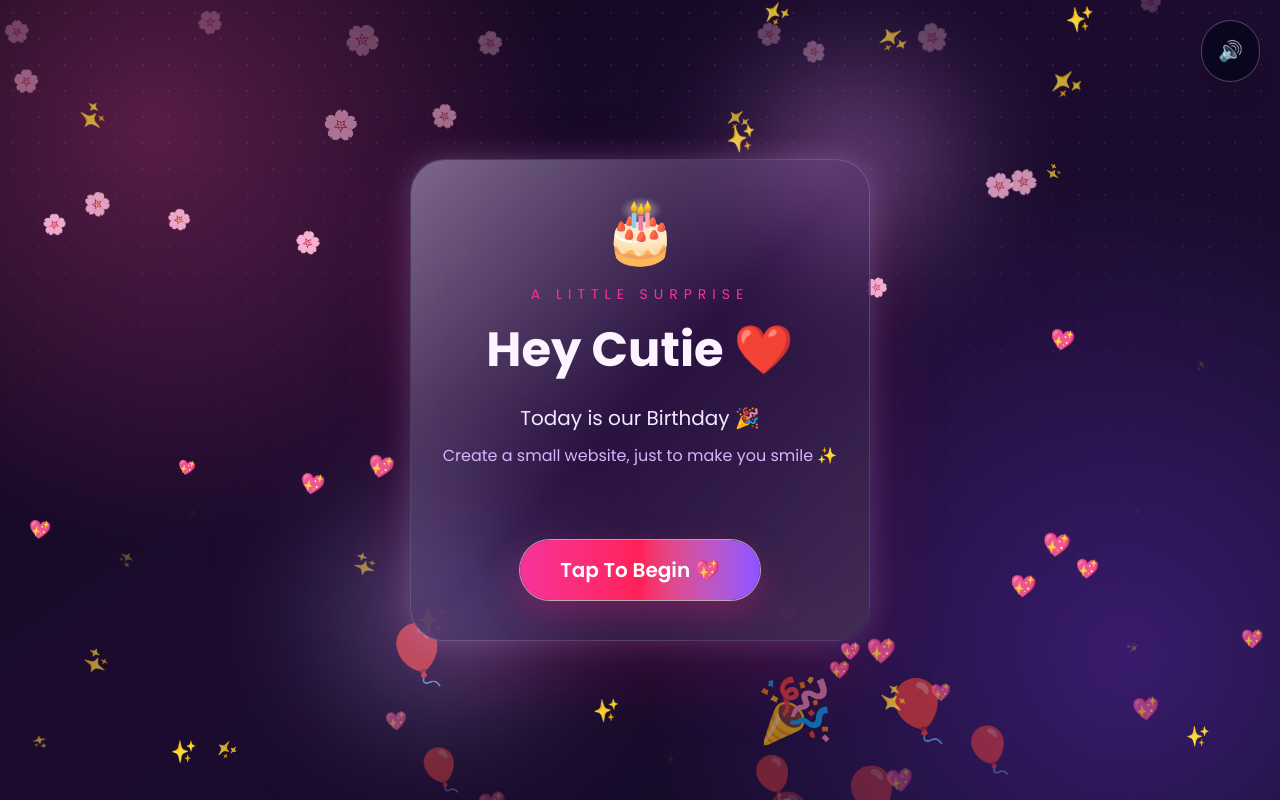
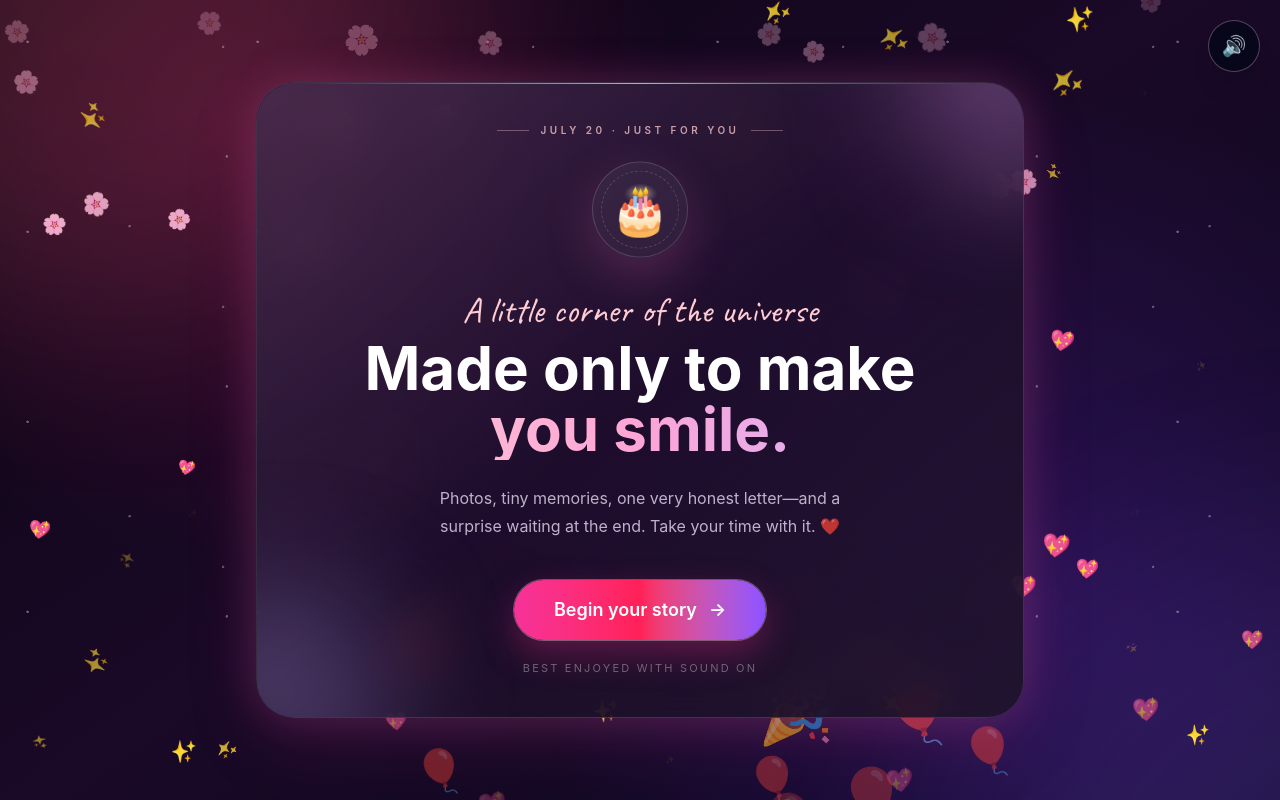
Before and after one commit to Tanay-Mahajan/birthday-surprise, a Next.js app: page / in a window 1280 px wide. Built offline with nearby package versions, Linux system fonts and the light colour scheme.

Commit message:
enhancement

```diff
--- a/app/globals.css
+++ b/app/globals.css
@@ -1,7 +1,7 @@
 @import "tailwindcss";
 
 :root {
-  --background: #10071d;
+  --background: #090510;
   --foreground: #fdf4ff;
   --rose: #f472b6;
   --plum: #a78bfa;
@@ -13,11 +13,8 @@ body {
   padding: 0;
   overflow-x: hidden;
   scroll-behavior: smooth;
-  background:
-    radial-gradient(circle at 12% 16%, rgba(236, 72, 153, 0.32), transparent 26rem),
-    radial-gradient(circle at 88% 82%, rgba(124, 58, 237, 0.34), transparent 30rem),
-    linear-gradient(145deg, #0d0618 0%, #1d0b2f 46%, #120c27 100%);
-  font-family: Arial, Helvetica, sans-serif;
+  background: #090510;
+  font-family: Inter, ui-sans-serif, -apple-system, BlinkMacSystemFont, "Segoe UI", sans-serif;
   color: var(--foreground);
 }
 
@@ -27,8 +24,21 @@ body {
 
 body {
   min-height: 100vh;
+  min-height: 100dvh;
   position: relative;
   isolation: isolate;
+}
+
+.journey-progress,
+.music-toggle {
+  margin-top: env(safe-area-inset-top);
+}
+
+@media (max-height: 700px) and (max-width: 640px) {
+  .glass {
+    transform: scale(0.94);
+    transform-origin: center;
+  }
 }
 
 body::before {
@@ -37,9 +47,9 @@ body::before {
   z-index: -1;
   inset: 0;
   pointer-events: none;
-  opacity: 0.42;
-  background-image: radial-gradient(rgba(251, 207, 232, 0.22) 1px, transparent 1px);
-  background-size: 26px 26px;
+  opacity: 0.26;
+  background-image: radial-gradient(rgba(251, 207, 232, 0.32) 0.7px, transparent 0.7px);
+  background-size: 31px 31px;
   mask-image: linear-gradient(to bottom, black, transparent 78%);
 }
 
@@ -108,10 +118,64 @@ button:active {
 
   -webkit-backdrop-filter: blur(24px) saturate(145%);
 
-  background: linear-gradient(135deg, rgba(54, 23, 77, 0.9), rgba(30, 15, 52, 0.78));
+  background: linear-gradient(145deg, rgba(43, 18, 55, 0.82), rgba(18, 10, 31, 0.9));
 
-  border: 1px solid rgba(255,255,255,.18);
+  border: 1px solid rgba(255,255,255,.14);
 
+}
+
+.birthday-shell {
+  background:
+    radial-gradient(circle at 18% 14%, rgba(190, 24, 93, 0.25), transparent 28rem),
+    radial-gradient(circle at 82% 76%, rgba(109, 40, 217, 0.26), transparent 32rem),
+    linear-gradient(145deg, #090510 0%, #1a0927 48%, #0b0920 100%);
+}
+
+.font-handwritten {
+  font-family: "Caveat", cursive;
+}
+
+.text-balance {
+  text-wrap: balance;
+}
+
+.star-field {
+  position: absolute;
+  inset: 0;
+  opacity: 0.35;
+  background-image:
+    radial-gradient(circle at 12% 22%, white 0 1px, transparent 1.5px),
+    radial-gradient(circle at 72% 18%, #fbcfe8 0 1px, transparent 1.5px),
+    radial-gradient(circle at 84% 68%, white 0 1px, transparent 1.5px),
+    radial-gradient(circle at 36% 78%, #ddd6fe 0 1px, transparent 1.5px);
+  background-size: 230px 190px, 310px 260px, 270px 230px, 360px 290px;
+}
+
+.aurora {
+  position: absolute;
+  width: 42rem;
+  height: 42rem;
+  border-radius: 999px;
+  filter: blur(100px);
+  opacity: 0.16;
+  animation: auroraDrift 14s ease-in-out infinite alternate;
+}
+
+.aurora-one {
+  top: -24rem;
+  left: -16rem;
+  background: #fb7185;
+}
+
+.aurora-two {
+  right: -20rem;
+  bottom: -25rem;
+  background: #8b5cf6;
+  animation-delay: -7s;
+}
+
+@keyframes auroraDrift {
+  to { transform: translate3d(4rem, 3rem, 0) scale(1.12); }
 }
 
 .glass .text-gray-700 {
--- a/app/layout.tsx
+++ b/app/layout.tsx
@@ -1,11 +1,11 @@
 import "./globals.css";
-import { Poppins } from "next/font/google";
 import "@fontsource/caveat";
+import type { Metadata } from "next";
 
-const poppins = Poppins({
-subsets:["latin"],
-weight:["300","400","500","600","700","800"]
-});
+export const metadata: Metadata = {
+  title: "A Little Birthday Surprise ❤️",
+  description: "A small corner of the universe, made just to make you smile.",
+};
 
 export default function RootLayout({
 children,
@@ -15,9 +15,9 @@ children:React.ReactNode;
 
 return(
 
-<html>
+<html lang="en">
 
-<body className={poppins.className}>
+<body>
 
 {children}
 
--- a/components/AnimatedButton.tsx
+++ b/components/AnimatedButton.tsx
@@ -12,28 +12,29 @@ export default function AnimatedButton({
   return (
     <motion.button
       whileHover={{
-        scale: 1.08,
-        rotate: -2,
+        scale: 1.035,
+        y: -2,
       }}
       whileTap={{
         scale: .95,
       }}
       onClick={onClick}
       className="
-      mt-8
-      px-10
-      py-4
+      mt-8 inline-flex items-center gap-3
+      px-8 sm:px-10
+      py-3.5 sm:py-4
       rounded-full
       bg-gradient-to-r
       from-pink-500
       via-rose-500
       to-violet-500
       text-white
-      text-xl
+      text-base sm:text-lg
       font-semibold
       shadow-[0_14px_34px_rgba(219,39,119,.35)]
       ring-1
-      ring-white/60
+      ring-white/30
+      hover:shadow-[0_18px_50px_rgba(219,39,119,.5)]
       "
     >
       {children}
--- a/components/BackgroundMusic.tsx
+++ b/components/BackgroundMusic.tsx
@@ -86,7 +86,7 @@ export default function BackgroundMusic() {
 
       <button
         onClick={toggle}
-        className="fixed top-5 right-5 z-50 rounded-full border border-pink-200/30 bg-slate-950/65 p-4 text-xl text-white shadow-xl backdrop-blur-md transition-transform hover:scale-110 active:scale-95 select-none"
+        className="music-toggle fixed right-3 top-3 z-50 flex h-11 w-11 items-center justify-center rounded-full border border-pink-200/30 bg-slate-950/70 text-base text-white shadow-xl backdrop-blur-md transition-transform hover:scale-110 active:scale-95 select-none sm:right-5 sm:top-5 sm:h-13 sm:w-13 sm:text-xl"
         aria-label={playing ? "Mute Music" : "Unmute Music"}
       >
         {playing ? "🔊" : "🔈"}
--- a/components/FloatingBalloons.tsx
+++ b/components/FloatingBalloons.tsx
@@ -29,6 +29,8 @@ export default function FloatingBalloons() {
       emoji: emojis[Math.floor(Math.random() * emojis.length)],
     }));
 
+    // Generated only after hydration so server and client markup stay identical.
+    // eslint-disable-next-line react-hooks/set-state-in-effect
     setBalloons(items);
   }, []);
 
--- a/components/FloatingHearts.tsx
+++ b/components/FloatingHearts.tsx
@@ -21,6 +21,8 @@ export default function FloatingHearts() {
       size: 20 + Math.random() * 18,
     }));
 
+    // Generated only after hydration so server and client markup stay identical.
+    // eslint-disable-next-line react-hooks/set-state-in-effect
     setHearts(items);
   }, []);
 
--- a/components/GiftBlocked.tsx
+++ b/components/GiftBlocked.tsx
@@ -125,7 +125,7 @@ export default function GiftBlocked({ onContinue }: Props) {
           shadow-xl
         "
       >
-        📖 Okay... I'll Read The Letter
+        📖 Okay… I&apos;ll Read The Letter
       </motion.button>
 
       <motion.p
@@ -145,7 +145,7 @@ export default function GiftBlocked({ onContinue }: Props) {
           text-pink-500
         "
       >
-        Trust me... it's worth reading first ✨
+        Trust me… it&apos;s worth reading first ✨
       </motion.p>
 
     </div>
--- a/components/GlassCard.tsx
+++ b/components/GlassCard.tsx
@@ -25,19 +25,17 @@ export default function GlassCard({ children }: Props) {
       className="
         glass
         glow
-        pulse-glow
-
         w-full
         max-w-sm
         sm:max-w-md
-        md:max-w-2xl
+        md:max-w-3xl
 
         mx-auto
 
-        rounded-[34px]
+        rounded-[38px]
 
         px-5
-        py-8
+        py-7
 
         sm:px-8
         sm:py-10
@@ -48,8 +46,9 @@ export default function GlassCard({ children }: Props) {
 
         relative
 
-        overflow-visible
+        overflow-hidden
       "
+      style={{ width: "min(calc(100vw - 24px), 768px)" }}
     >
       {/* Decorative Glow */}
 
@@ -79,7 +78,8 @@ export default function GlassCard({ children }: Props) {
         "
       />
 
-      <div className="pointer-events-none absolute inset-0 rounded-[34px] bg-gradient-to-br from-white/35 via-transparent to-pink-200/15" />
+      <div className="pointer-events-none absolute inset-0 rounded-[38px] bg-gradient-to-br from-white/10 via-transparent to-pink-200/5" />
+      <div className="pointer-events-none absolute inset-x-12 top-0 h-px bg-gradient-to-r from-transparent via-white/65 to-transparent" />
 
       <div className="relative z-10">
         {children}
--- a/components/Hero.tsx
+++ b/components/Hero.tsx
@@ -1,195 +1,109 @@
 "use client";
 
+import { AnimatePresence, motion } from "framer-motion";
 import { useState } from "react";
+import AnimatedButton from "./AnimatedButton";
+import BackgroundMusic from "./BackgroundMusic";
+import Choice from "./Choice";
+import FinalThankYou from "./FinalThankYou";
+import FloatingBalloons from "./FloatingBalloons";
+import FloatingHearts from "./FloatingHearts";
+import Gift from "./Gift";
+import GiftBlocked from "./GiftBlocked";
+import GlassCard from "./GlassCard";
+import Letter from "./Letter";
+import Petals from "./Petals";
+import PhotoPopSurprise from "./PhotoPopSurprise";
+import Sparkles from "./Sparkles";
 
-import GlassCard from "./GlassCard";
-import AnimatedButton from "./AnimatedButton";
-
-import FloatingHearts from "./FloatingHearts";
-import FloatingBalloons from "./FloatingBalloons";
-import Sparkles from "./Sparkles";
-import Petals from "./Petals";
-import BackgroundMusic from "./BackgroundMusic";
-
-import Choice from "./Choice";
-import GiftBlocked from "./GiftBlocked";
-import Letter from "./Letter";
-import Gift from "./Gift";
-import PhotoPopSurprise from "./PhotoPopSurprise";
-import FinalThankYou from "./FinalThankYou";
-
-import { motion, AnimatePresence } from "framer-motion";
+const chapterLabels = ["For you", "Memories", "A choice", "Wait…", "My letter", "Your gift", "One last thing", "Always"];
 
 export default function Hero() {
   const [page, setPage] = useState(0);
+  const isFullBleed = page === 1 || page === 7;
 
   return (
-    <main
-      className="
-      min-h-screen
-      w-full
-      flex
-      items-center
-      justify-center
-      px-4
-      py-6
-      relative
-      overflow-hidden
-      "
-    >
+    <main className="birthday-shell relative min-h-[100dvh] w-full overflow-x-hidden">
       <BackgroundMusic />
 
-      <div className="absolute inset-0 overflow-hidden pointer-events-none">
+      <div aria-hidden="true" className="pointer-events-none fixed inset-0 overflow-hidden">
+        <div className="aurora aurora-one" />
+        <div className="aurora aurora-two" />
+        <div className="star-field" />
         <Petals />
         <FloatingHearts />
         <FloatingBalloons />
         <Sparkles />
       </div>
 
-      {/* Conditionally bypass GlassCard styling for the full-screen interactive photo pop-up experience */}
-      {page === 1 || page === 7 ? (
+      {page > 0 && page < 7 && (
+        <div className="journey-progress fixed left-4 right-20 top-4 z-40 sm:left-1/2 sm:right-auto sm:w-[420px] sm:-translate-x-1/2" aria-label={`Chapter ${page + 1} of 8: ${chapterLabels[page]}`}>
+          <div className="mb-2 flex items-center justify-between text-[10px] font-semibold uppercase tracking-[0.22em] text-rose-100/70">
+            <span>{chapterLabels[page]}</span>
+            <span>{page + 1} / 8</span>
+          </div>
+          <div className="h-1 overflow-hidden rounded-full bg-white/10 ring-1 ring-white/10">
+            <motion.div
+              className="h-full rounded-full bg-gradient-to-r from-rose-300 via-pink-400 to-violet-400"
+              animate={{ width: `${((page + 1) / 8) * 100}%` }}
+              transition={{ type: "spring", stiffness: 100, damping: 18 }}
+            />
+          </div>
+        </div>
+      )}
+
+      {isFullBleed ? (
         <AnimatePresence mode="wait">
-          <motion.div
-            key={page === 1 ? "photo-pop" : "final-thank-you"}
-            initial={{ opacity: 0 }}
-            animate={{ opacity: 1 }}
-            exit={{ opacity: 0 }}
-            className="w-full h-full"
-          >
-            {page === 1 ? (
-              <PhotoPopSurprise onComplete={() => setPage(2)} />
-            ) : (
-              <FinalThankYou />
-            )}
+          <motion.div key={page} initial={{ opacity: 0 }} animate={{ opacity: 1 }} exit={{ opacity: 0 }} className="min-h-[100dvh] w-full">
+            {page === 1 ? <PhotoPopSurprise onComplete={() => setPage(2)} /> : <FinalThankYou />}
           </motion.div>
         </AnimatePresence>
       ) : (
-        <div className="relative z-20">
+        <div className="relative z-20 flex min-h-[100dvh] items-center justify-center px-3 py-16 sm:px-6 sm:py-20">
           <GlassCard>
             <AnimatePresence mode="wait">
-              {/* ---------------- PAGE 0 ---------------- */}
               {page === 0 && (
-                <motion.div
-                  key="home"
-                  initial={{ opacity: 0, y: 40 }}
-                  animate={{ opacity: 1, y: 0 }}
-                  exit={{ opacity: 0, y: -30 }}
-                  transition={{ duration: 0.7 }}
-                  className="text-center"
-                >
-                  <motion.div
-                    animate={{ scale: [1, 1.08, 1] }}
-                    transition={{ repeat: Infinity, duration: 2 }}
-                    className="text-6xl"
-                  >
+                <motion.div key="home" initial={{ opacity: 0, y: 28 }} animate={{ opacity: 1, y: 0 }} exit={{ opacity: 0, y: -24 }} transition={{ duration: 0.65 }} className="text-center">
+                  <div className="mx-auto mb-5 flex items-center justify-center gap-2 text-[9px] font-semibold uppercase tracking-[0.25em] text-rose-200/75 sm:mb-7 sm:gap-3 sm:text-[10px] sm:tracking-[0.35em]">
+                    <span className="h-px w-8 bg-rose-200/35" />
+                    July 20 · just for you
+                    <span className="h-px w-8 bg-rose-200/35" />
+                  </div>
+
+                  <motion.div animate={{ y: [0, -7, 0], rotate: [-2, 2, -2] }} transition={{ repeat: Infinity, duration: 3.2, ease: "easeInOut" }} className="relative mx-auto flex h-20 w-20 items-center justify-center rounded-full border border-white/15 bg-white/[0.06] text-4xl shadow-[0_18px_50px_rgba(244,114,182,.22)] sm:h-24 sm:w-24 sm:text-5xl">
+                    <span className="absolute inset-2 rounded-full border border-dashed border-rose-200/20" />
                     🎂
                   </motion.div>
-                  <h2 className="mt-6 text-pink-500 uppercase tracking-[6px] text-sm">
-                    A Little Surprise
-                  </h2>
-                  <h1 className="mt-4 font-bold leading-tight text-4xl sm:text-5xl">
-                    Hey Cutie ❤️
+
+                  <p className="mt-5 font-handwritten text-3xl text-rose-200 sm:mt-7 sm:text-4xl">A little corner of the universe</p>
+                  <h1 className="mt-1 text-balance text-[2.5rem] font-bold leading-[1.02] text-white sm:mt-2 sm:text-6xl">
+                    Made only to make
+                    <span className="block bg-gradient-to-r from-rose-200 via-pink-300 to-violet-300 bg-clip-text text-transparent">you smile.</span>
                   </h1>
-                  <p className="mt-6 text-lg sm:text-xl text-gray-700">
-                    Today is our Birthday 🎉
+                  <p className="mx-auto mt-5 max-w-md text-sm leading-6 text-purple-100/75 sm:mt-6 sm:text-base sm:leading-7">
+                    Photos, tiny memories, one very honest letter—and a surprise waiting at the end. Take your time with it. ❤️
                   </p>
-                  <p className="mt-3 text-gray-500 text-sm sm:text-base">
-                    Create a small website, just to make you smile ✨
-                  </p>
-                  <div className="mt-10 flex justify-center">
-                    <AnimatedButton onClick={() => setPage(1)}>
-                      Tap To Begin 💖
-                    </AnimatedButton>
+
+                  <div className="mt-2 flex justify-center">
+                    <AnimatedButton onClick={() => setPage(1)}>Begin your story <span aria-hidden="true">→</span></AnimatedButton>
                   </div>
+                  <p className="mt-5 text-[11px] uppercase tracking-[0.2em] text-white/35">Best enjoyed with sound on</p>
                 </motion.div>
               )}
 
-              {/* ---------------- PAGE 2 (Shifted from Page 1) ---------------- */}
-              {page === 2 && (
-                <motion.div
-                  key="choice"
-                  initial={{ opacity: 0 }}
-                  animate={{ opacity: 1 }}
-                  exit={{ opacity: 0 }}
-                >
-                  <Choice
-                    onLetter={() => setPage(4)}
-                    onGift={() => setPage(3)}
-                  />
-                </motion.div>
-              )}
-
-              {/* ---------------- PAGE 3 (Shifted from Page 2) ---------------- */}
-              {page === 3 && (
-                <motion.div
-                  key="blocked"
-                  initial={{ opacity: 0 }}
-                  animate={{ opacity: 1 }}
-                  exit={{ opacity: 0 }}
-                >
-                  <GiftBlocked onContinue={() => setPage(4)} />
-                </motion.div>
-              )}
-
-              {/* ---------------- PAGE 4 (Shifted from Page 3) ---------------- */}
-              {page === 4 && (
-                <motion.div
-                  key="letter"
-                  initial={{ opacity: 0 }}
-                  animate={{ opacity: 1 }}
-                  exit={{ opacity: 0 }}
-                >
-                  <Letter onContinue={() => setPage(5)} />
-                </motion.div>
-              )}
-
-              {/* ---------------- PAGE 5 (Shifted from Page 4) ---------------- */}
-              {page === 5 && (
-                <motion.div
-                  key="gift"
-                  initial={{ opacity: 0 }}
-                  animate={{ opacity: 1 }}
-                  exit={{ opacity: 0 }}
-                >
-                  <Gift onReveal={() => setPage(6)} />
-                </motion.div>
-              )}
-
-              {/* ---------------- PAGE 6 (Final Reel Video Page) ---------------- */}
+              {page === 2 && <motion.div key="choice" initial={{ opacity: 0, y: 18 }} animate={{ opacity: 1, y: 0 }} exit={{ opacity: 0 }}><Choice onLetter={() => setPage(4)} onGift={() => setPage(3)} /></motion.div>}
+              {page === 3 && <motion.div key="blocked" initial={{ opacity: 0, scale: .97 }} animate={{ opacity: 1, scale: 1 }} exit={{ opacity: 0 }}><GiftBlocked onContinue={() => setPage(4)} /></motion.div>}
+              {page === 4 && <motion.div key="letter" initial={{ opacity: 0 }} animate={{ opacity: 1 }} exit={{ opacity: 0 }}><Letter onContinue={() => setPage(5)} /></motion.div>}
+              {page === 5 && <motion.div key="gift" initial={{ opacity: 0, y: 18 }} animate={{ opacity: 1, y: 0 }} exit={{ opacity: 0 }}><Gift onReveal={() => setPage(6)} /></motion.div>}
               {page === 6 && (
-                <motion.div
-                  key="final"
-                  initial={{ opacity: 0, scale: 0.9 }}
-                  animate={{ opacity: 1, scale: 1 }}
-                  className="text-center"
-                >
-                  <motion.div
-                    animate={{ rotate: [-10, 10, -10] }}
-                    transition={{ repeat: Infinity, duration: 1.5 }}
-                    className="text-6xl"
-                  >
-                    🎉
-                  </motion.div>
-                  <h1 className="mt-6 text-4xl sm:text-5xl font-bold text-pink-600">
-                    Happy Birthday ❤️
-                  </h1>
-                  <p className="mt-5 text-lg text-gray-600">
-                    Here's your real gift 🎁
-                  </p>
-                  <div className="mt-8">
-                    <video
-                      controls
-                      autoPlay
-                      playsInline
-                      onEnded={() => setPage(7)}
-                      className="w-full rounded-3xl shadow-2xl"
-                    >
-                      <source src="/reel.mp4" />
-                    </video>
+                <motion.div key="final" initial={{ opacity: 0, scale: .96 }} animate={{ opacity: 1, scale: 1 }} className="text-center">
+                  <p className="font-handwritten text-3xl text-rose-200">One last little thing…</p>
+                  <h1 className="mt-2 text-4xl font-bold text-white sm:text-5xl">Your real gift ❤️</h1>
+                  <p className="mt-4 text-sm text-purple-100/70 sm:text-base">Press play. I saved the best moment for last.</p>
+                  <div className="mt-7 overflow-hidden rounded-[24px] border border-white/15 bg-black/30 p-1.5 shadow-[0_25px_60px_rgba(0,0,0,.45)]">
+                    <video controls autoPlay playsInline onEnded={() => setPage(7)} className="max-h-[48dvh] w-full rounded-[19px] object-contain sm:max-h-[52vh]"><source src="/reel.mp4" /></video>
                   </div>
-                  <p className="mt-8 text-base text-gray-500">
-                    Made with ❤️ by Tanay
-                  </p>
+                  <button onClick={() => setPage(7)} className="mt-6 text-xs font-semibold uppercase tracking-[0.18em] text-rose-200/70 hover:text-rose-100">Continue after the video →</button>
                 </motion.div>
               )}
             </AnimatePresence>
--- a/components/Petals.tsx
+++ b/components/Petals.tsx
@@ -25,6 +25,8 @@ export default function Petals() {
       size: 18 + Math.random() * 12,
     }));
 
+    // Generated only after hydration so server and client markup stay identical.
+    // eslint-disable-next-line react-hooks/set-state-in-effect
     setPetals(items);
   }, []);
 
--- a/components/Sparkles.tsx
+++ b/components/Sparkles.tsx
@@ -23,6 +23,8 @@ export default function Sparkles() {
       size: 12 + Math.random() * 10,
     }));
 
+    // Generated only after hydration so server and client markup stay identical.
+    // eslint-disable-next-line react-hooks/set-state-in-effect
     setSparkles(items);
   }, []);
 
```
Also changed, not shown: components/Choice.tsx (+11 -11 lines).
